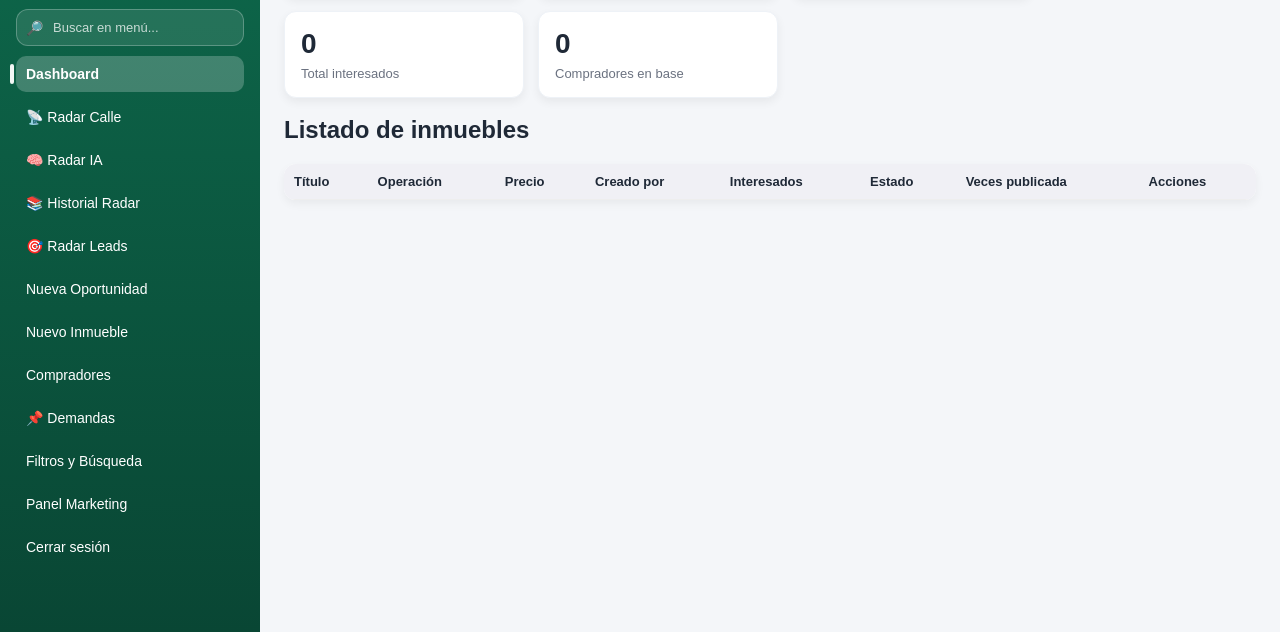
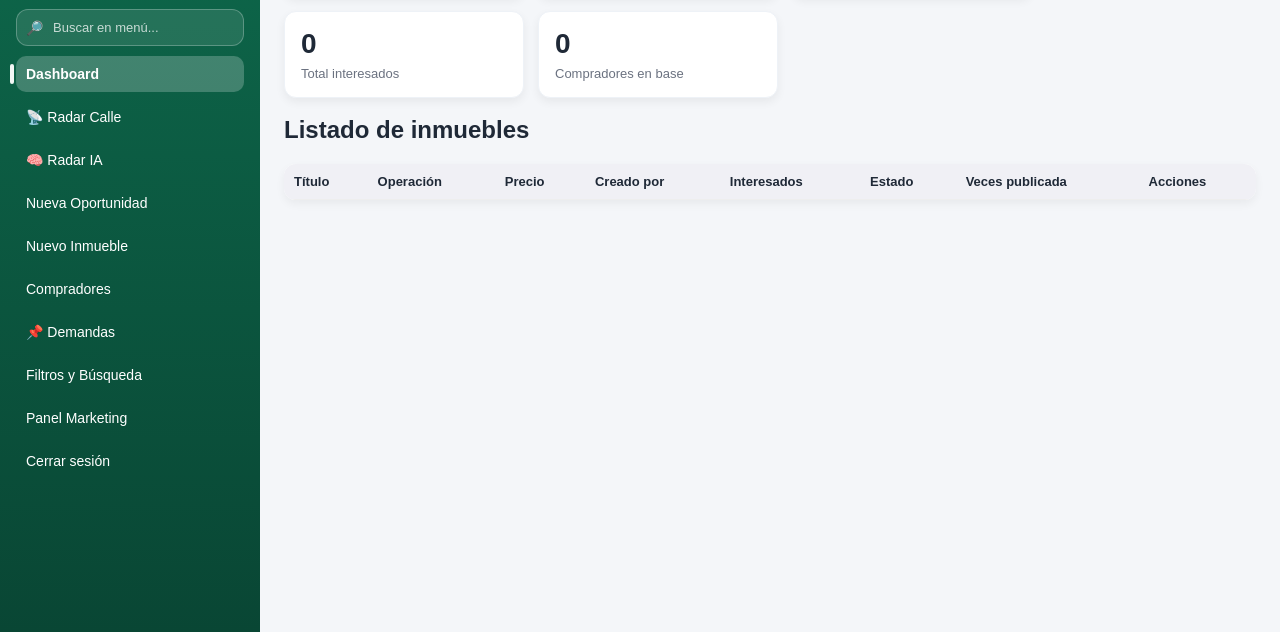
Before and after one commit to Mariand33/lamecainmo-crm, a website: page public/dashboard.html in a window 1280 px wide. Shown: the part 168-800 px from the top of the page. Drawn offline with Linux system fonts and the light colour scheme; no server answers.

Commit message:
server completo radar leads

```diff
--- a/public/dashboard.html
+++ b/public/dashboard.html
@@ -395,8 +395,6 @@
       <a href="dashboard.html" data-fixed="1">Dashboard</a>
       <a href="/radar.html">📡 Radar Calle</a>
       <a href="/radar-ia.html">🧠 Radar IA</a>
-<a href="/radar-historial.html">📚 Historial Radar</a>
-<a href="/radar-leads.html">🎯 Radar Leads</a>
       <a href="/oportunidad.html">Nueva Oportunidad</a>
       <a href="form.html">Nuevo Inmueble</a>
       <a href="compradores.html">Compradores</a>
```
